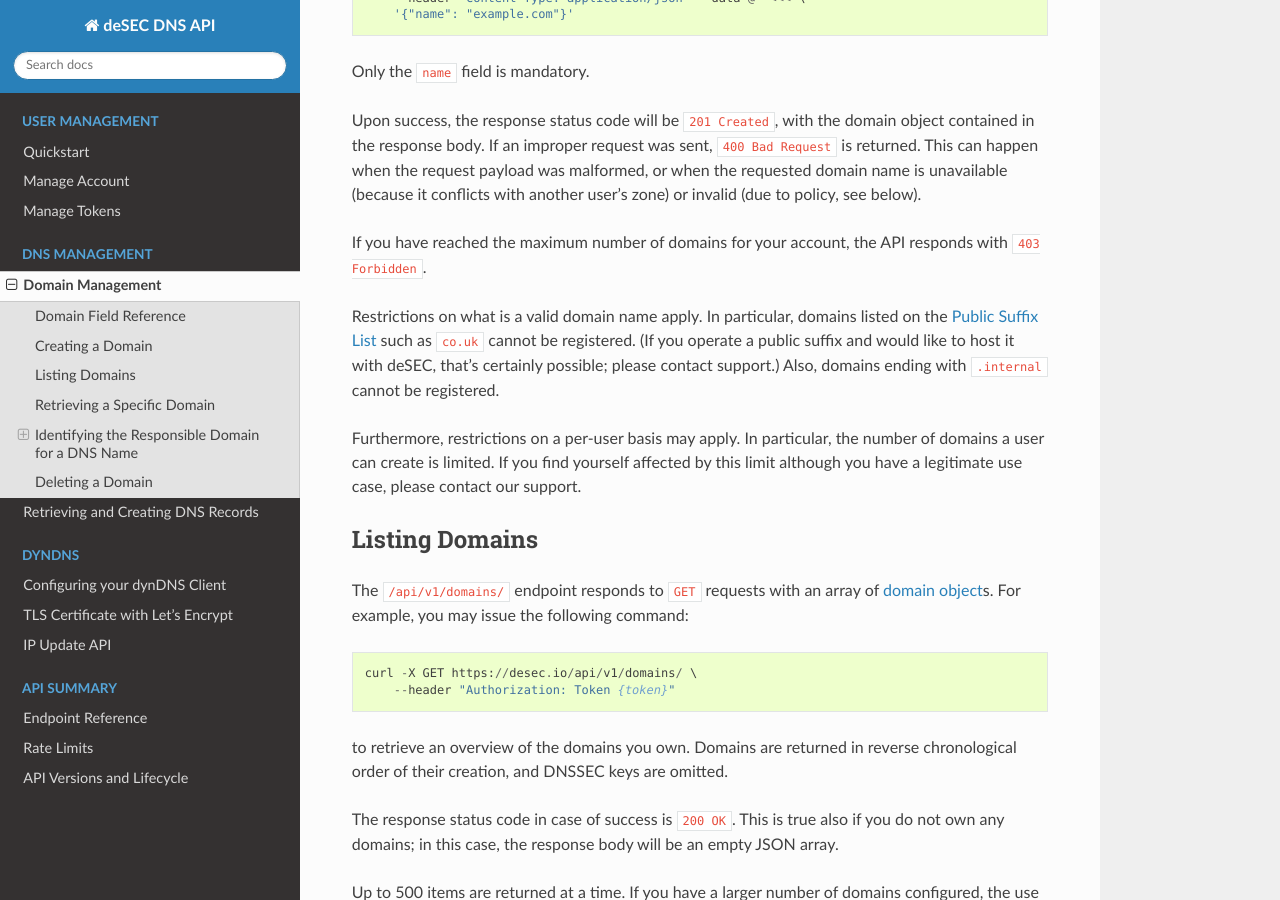
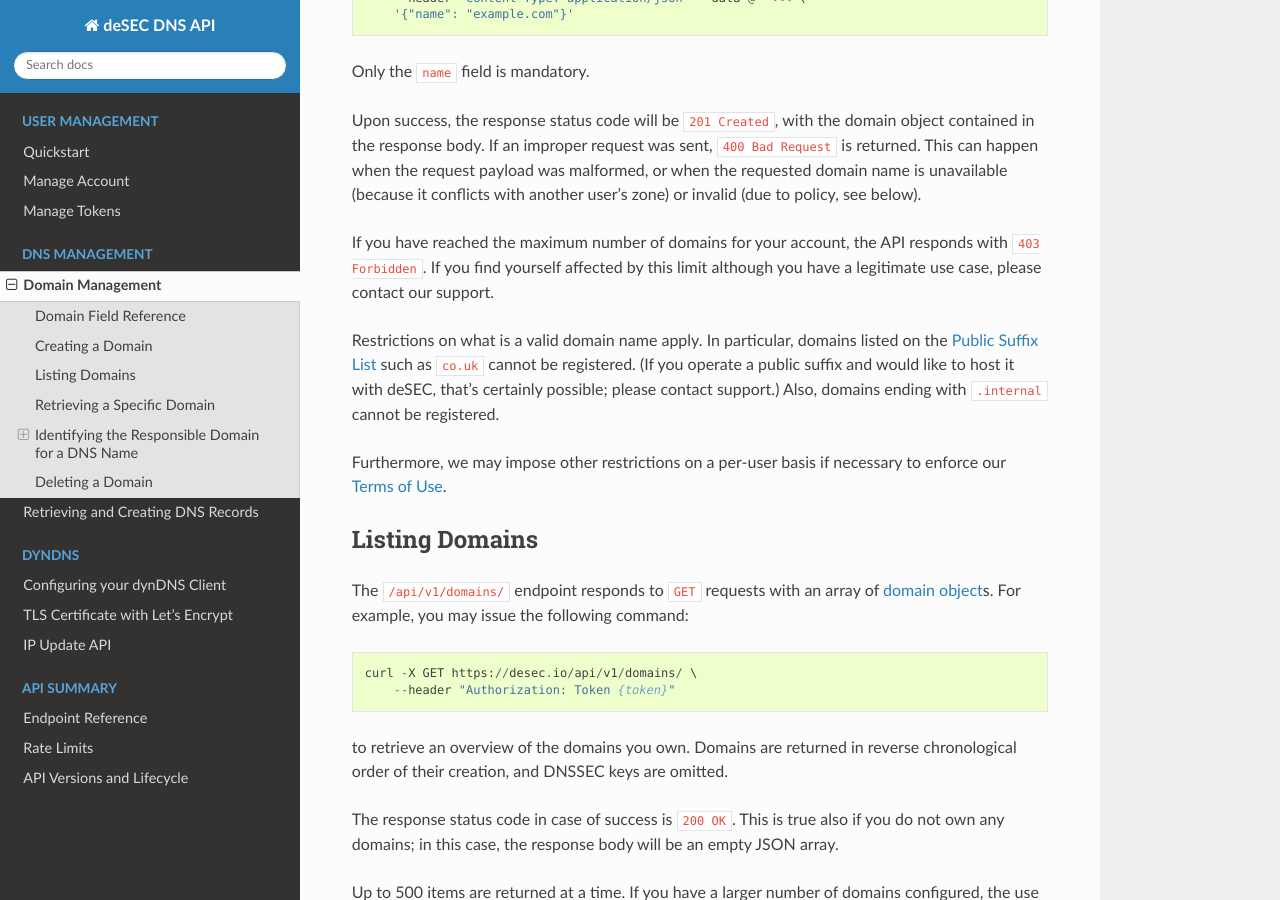
Before and after one commit to desec-io/desec-stack, a Sphinx documentation site: the page built from docs/dns/domains.rst, in a window 1280 px wide and 900 px high, scrolled down 2277 px. Built offline with Sphinx 7.4.7 and the Read the Docs theme 2.0.0, drawn with Linux system fonts in a browser that asks for light colours; some of the changed text lies outside the part shown.

Commit message:
fix(docs): clarifications on domain management

```diff
--- a/docs/dns/domains.rst
+++ b/docs/dns/domains.rst
@@ -131,7 +131,8 @@
 below).
 
 If you have reached the maximum number of domains for your account, the API
-responds with ``403 Forbidden``.
+responds with ``403 Forbidden``.  If you find yourself affected by this limit
+although you have a legitimate use case, please contact our support.
 
 Restrictions on what is a valid domain name apply.  In particular, domains
 listed on the `Public Suffix List`_ such as ``co.uk`` cannot be registered.
@@ -141,10 +142,10 @@
 
 .. _Public Suffix List: https://publicsuffix.org/
 
-Furthermore, restrictions on a per-user basis may apply.  In particular, the
-number of domains a user can create is limited.  If you find yourself affected
-by this limit although you have a legitimate use case, please contact our
-support.
+Furthermore, we may impose other restrictions on a per-user basis if necessary
+to enforce our `Terms of Use`_.
+
+.. _Terms of Use: https://desec.io/terms
 
 
 Listing Domains
@@ -234,5 +235,5 @@
 ~~~~~~~~~~~~~~~~~
 
 To delete a domain, send a ``DELETE`` request to the endpoint representing the
-domain.  Upon success or if the domain did not exist or was not yours in the
-first place, the response status code is ``204 No Content``.
+domain.  Upon success or if the domain did not exist in your account, the
+response status code is ``204 No Content``.
```
